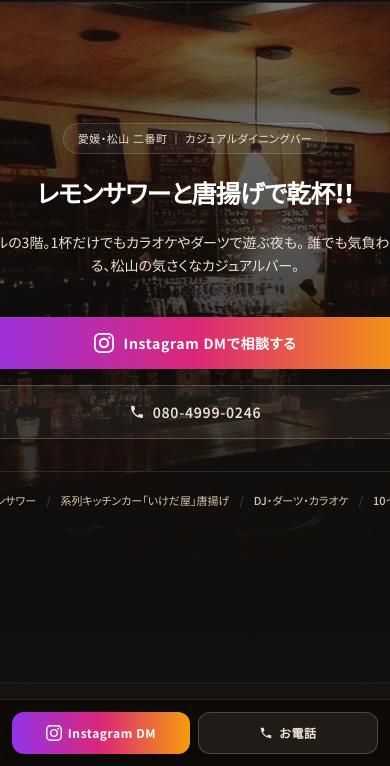
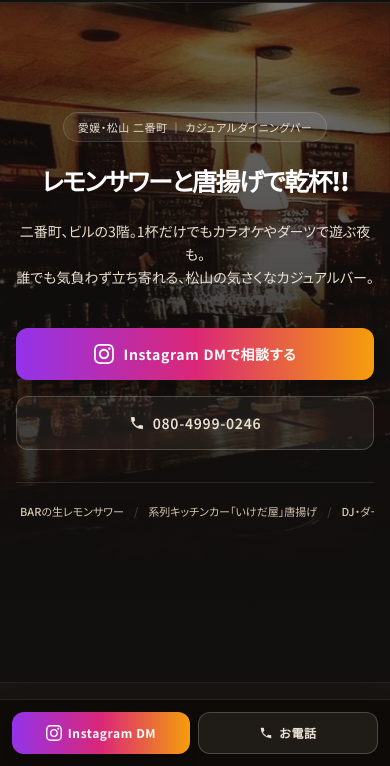
Before and after one commit to yuutasv-maker/sumaito, a website: page manoamano_v2/index.html in a window 390 px wide. Shown: the part 78-844 px from the top of the page. Drawn offline with nearby package versions, Linux system fonts and the light colour scheme.

Commit message:
fix(manoamano_v2): resolve horizontal clipping in hero by enforcing min-w-0 and w-full
- Add min-w-0 and w-full to hero flex item container to prevent child nowrap elements from expanding parent
- Constrain summary scroll bar with w-full max-w-full
- Add clean <br> in hero lead copy to guarantee natural 2-line rendering on mobile
- Fine-tune h1 font size to text-[1.25rem] min-[360px]:text-[1.35rem] min-[390px]:text-[1.55rem] with tracking-tighter

```diff
--- a/manoamano_v2/index.html
+++ b/manoamano_v2/index.html
@@ -193,20 +193,20 @@
       <div class="absolute inset-0 bg-gradient-to-t from-night-900 via-night-900/75 to-night-900/50"></div>
     </div>
 
-    <div class="relative z-10 max-w-4xl mx-auto px-6 text-center">
+    <div class="relative z-10 w-full max-w-4xl mx-auto px-4 sm:px-6 text-center min-w-0">
       <!-- 地名・業態バッジ（端正なラベル） -->
       <div class="inline-flex items-center px-3.5 py-1.5 rounded-full bg-white/5 border border-white/15 text-warm-200 text-[11px] sm:text-xs tracking-wider mb-6 whitespace-nowrap">
         <span data-i18n="hero_badge">愛媛・松山 二番町 ｜ カジュアルダイニングバー</span>
       </div>
 
       <!-- メイン見出し（スマホ1行表示対応・ソリッドな文字色） -->
-      <h1 class="text-[1.35rem] min-[390px]:text-[1.55rem] sm:text-4xl md:text-5xl lg:text-6xl font-black tracking-tight text-white leading-[1.2] mb-6 whitespace-nowrap">
+      <h1 class="text-[1.25rem] min-[360px]:text-[1.35rem] min-[390px]:text-[1.55rem] sm:text-4xl md:text-5xl lg:text-6xl font-black tracking-tighter sm:tracking-tight text-white leading-[1.2] mb-6 whitespace-nowrap">
         <span data-i18n="hero_h1_1">レモンサワーと唐揚げで乾杯!!</span>
       </h1>
 
-      <!-- リード文（客主語の使い勝手とリアルさ） -->
+      <!-- リード文（客主語の使い勝手とリアルさ・スマホでも自然な2行改行） -->
       <p data-i18n="hero_lead" class="text-sm sm:text-base md:text-lg text-warm-200 leading-relaxed font-normal max-w-2xl mx-auto mb-10">
-        二番町、ビルの3階。1杯だけでもカラオケやダーツで遊ぶ夜も。<br class="hidden sm:inline">
+        二番町、ビルの3階。1杯だけでもカラオケやダーツで遊ぶ夜も。<br>
         誰でも気負わず立ち寄れる、松山の気さくなカジュアルバー。
       </p>
 
@@ -229,7 +229,7 @@
       </div>
 
       <!-- 特徴サマリー（スマホ一列スクロール・PC中央揃え） -->
-      <div class="mt-8 pt-5 border-t border-white/10 flex items-center justify-start sm:justify-center gap-x-2.5 sm:gap-x-5 text-[11px] sm:text-xs text-warm-300 font-medium whitespace-nowrap overflow-x-auto no-scrollbar py-1 px-1">
+      <div class="mt-8 pt-5 border-t border-white/10 w-full max-w-full flex items-center justify-start sm:justify-center gap-x-2.5 sm:gap-x-5 text-[11px] sm:text-xs text-warm-300 font-medium whitespace-nowrap overflow-x-auto no-scrollbar py-1 px-1">
         <span class="shrink-0">BARの生レモンサワー</span>
         <span class="text-white/20 shrink-0">/</span>
         <span class="shrink-0">系列キッチンカー「いけだ屋」唐揚げ</span>
```
Also changed, not shown: manoamano_v2_sample/index.html (+5 -5 lines).
